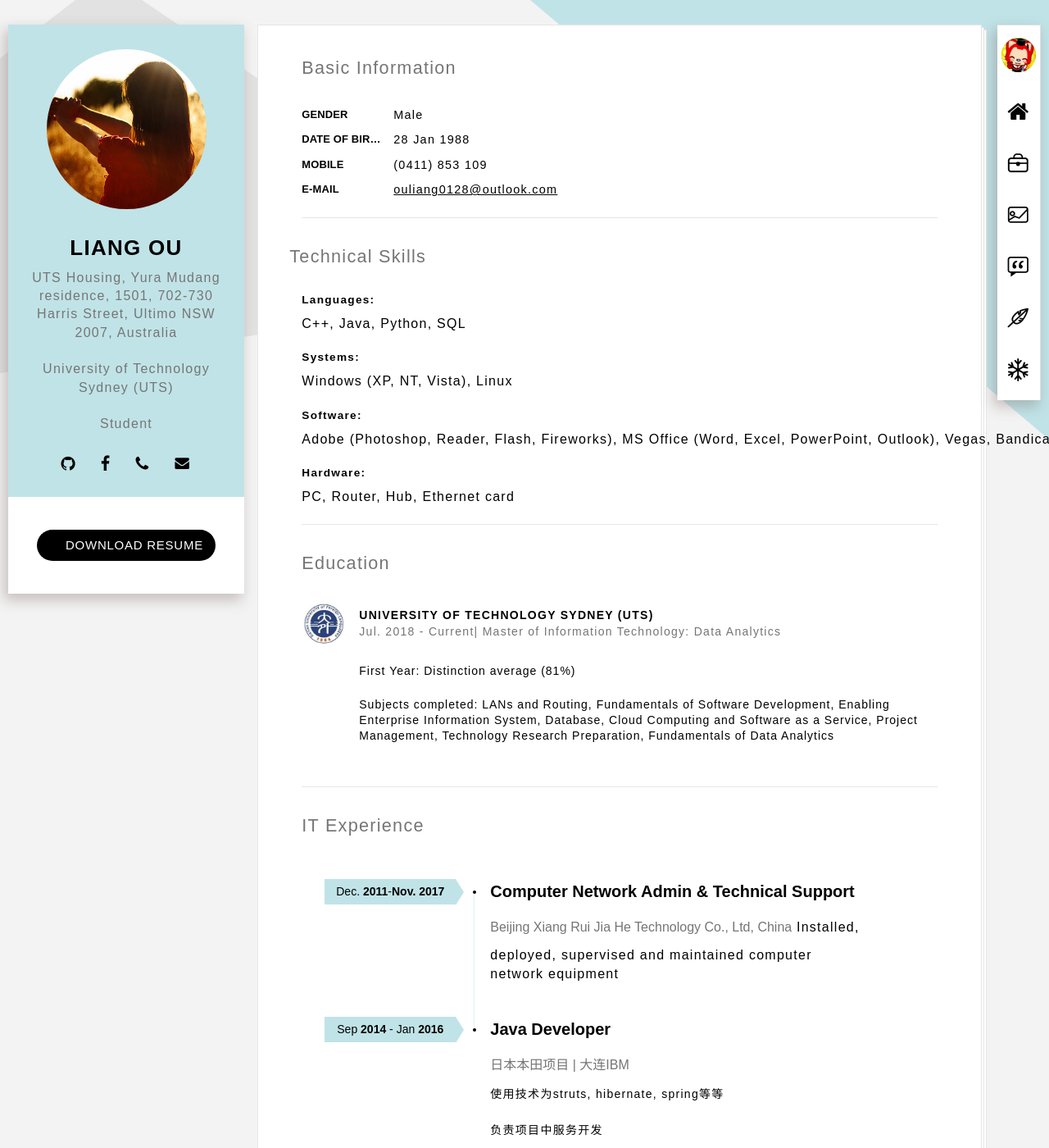
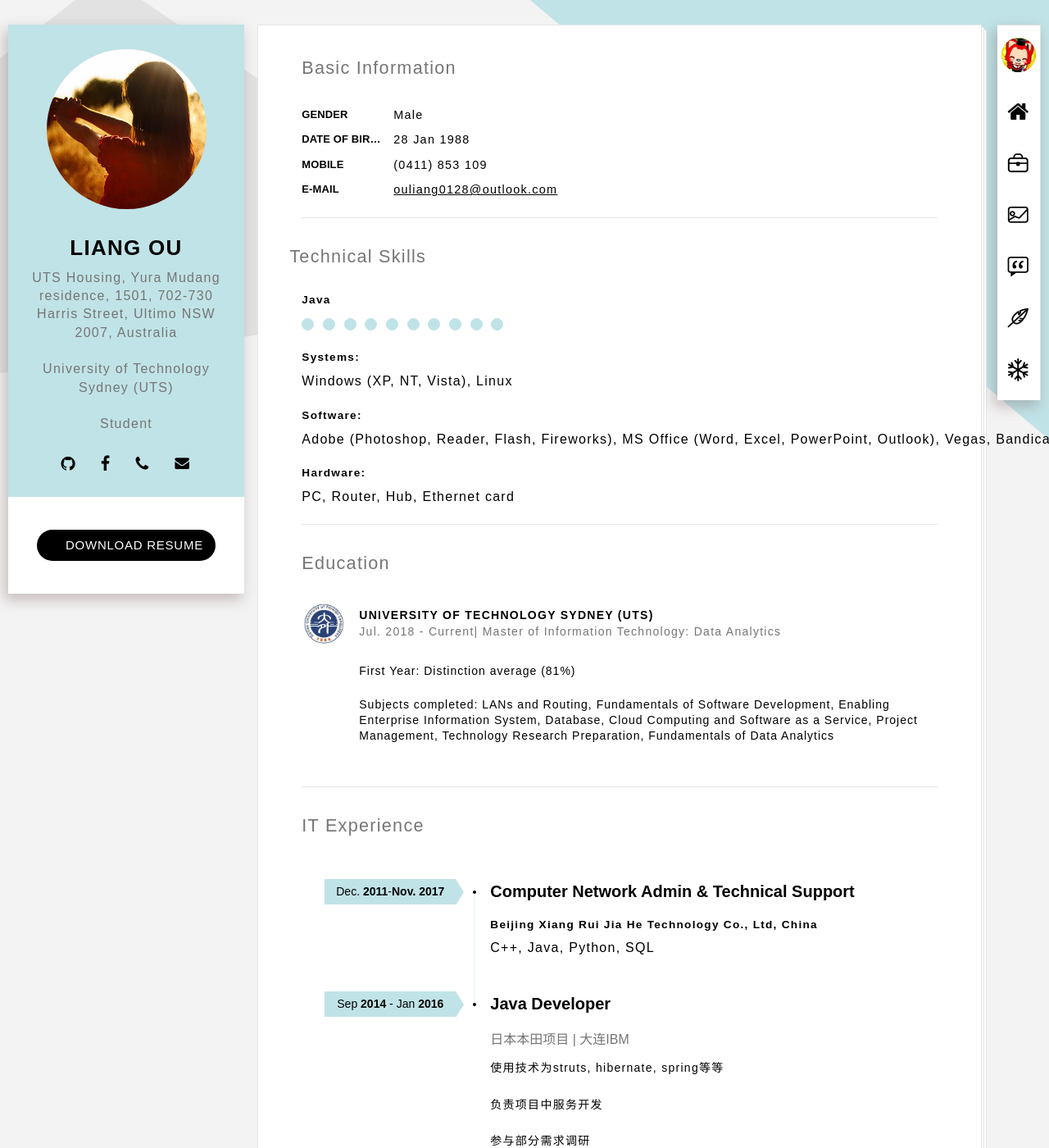
Before and after one commit to ouliang0128/Liang_HomePage, a Jekyll site: the page built from index.html, in a window 1280 px wide and 1400 px high. Shown: the whole window at 82% size. Built offline with Jekyll 4.4.1, drawn with Linux system fonts in a browser that asks for light colours; some web fonts are replaced.

Commit message:
version7

```diff
--- a/_includes/resumer_02-profetional.html
+++ b/_includes/resumer_02-profetional.html
@@ -7,10 +7,20 @@
             <div class="col-sm-6 clear-mrg">
 
                 <div class="progress-bullets crt-animate" role="progressbar" aria-valuenow="10" aria-valuemin="0" aria-valuemax="10">
-                    <strong class="progress-title">Languages:</strong>
-                    <span class="progress-bar">C++, Java, Python, SQL</span>
+                    <strong class="progress-title">Java</strong>
+                    <span class="progress-bar">
+                        <span class="bullet fill"></span>
+                        <span class="bullet fill"></span>
+                        <span class="bullet fill"></span>
+                        <span class="bullet fill"></span>
+                        <span class="bullet fill"></span>
+                        <span class="bullet fill"></span>
+                        <span class="bullet fill"></span>
+                        <span class="bullet fill"></span>
+                        <span class="bullet fill"></span>
+                        <span class="bullet fill"></span>
+                    </span>
                 </div>
-
                 <div class="progress-bullets crt-animate" role="progressbar" aria-valuenow="10" aria-valuemin="0" aria-valuemax="10">
                     <strong class="progress-title">Systems:</strong>
                     <span class="progress-bar">Windows (XP, NT, Vista), Linux</span>
--- a/_includes/resumer_04-experience.html
+++ b/_includes/resumer_04-experience.html
@@ -9,10 +9,12 @@
                         <span>Dec. <strong class="text-upper">2011</strong>-<strong>Nov. 2017</strong></span>
                     </time>
                     <h3>Computer Network Admin & Technical Support</h3>
-                    <span class="education-company">Beijing Xiang Rui Jia He Technology Co., Ltd, China</span>
-                    <span class="progress-bar">
-                        <span class="bullet fill">  Installed, deployed, supervised and maintained computer network equipment</span>
-                    </span>
+                    <!--<span class="education-company">Beijing Xiang Rui Jia He Technology Co., Ltd, China</span>-->
+
+                    <div class="progress-bullets crt-animate" role="progressbar" aria-valuenow="10" aria-valuemin="0" aria-valuemax="10">
+                        <strong class="progress-title">Beijing Xiang Rui Jia He Technology Co., Ltd, China</strong>
+                        <span class="progress-bar">C++, Java, Python, SQL</span>
+                    </div>
                 </div>
                 <!-- .education-box -->
 
```
